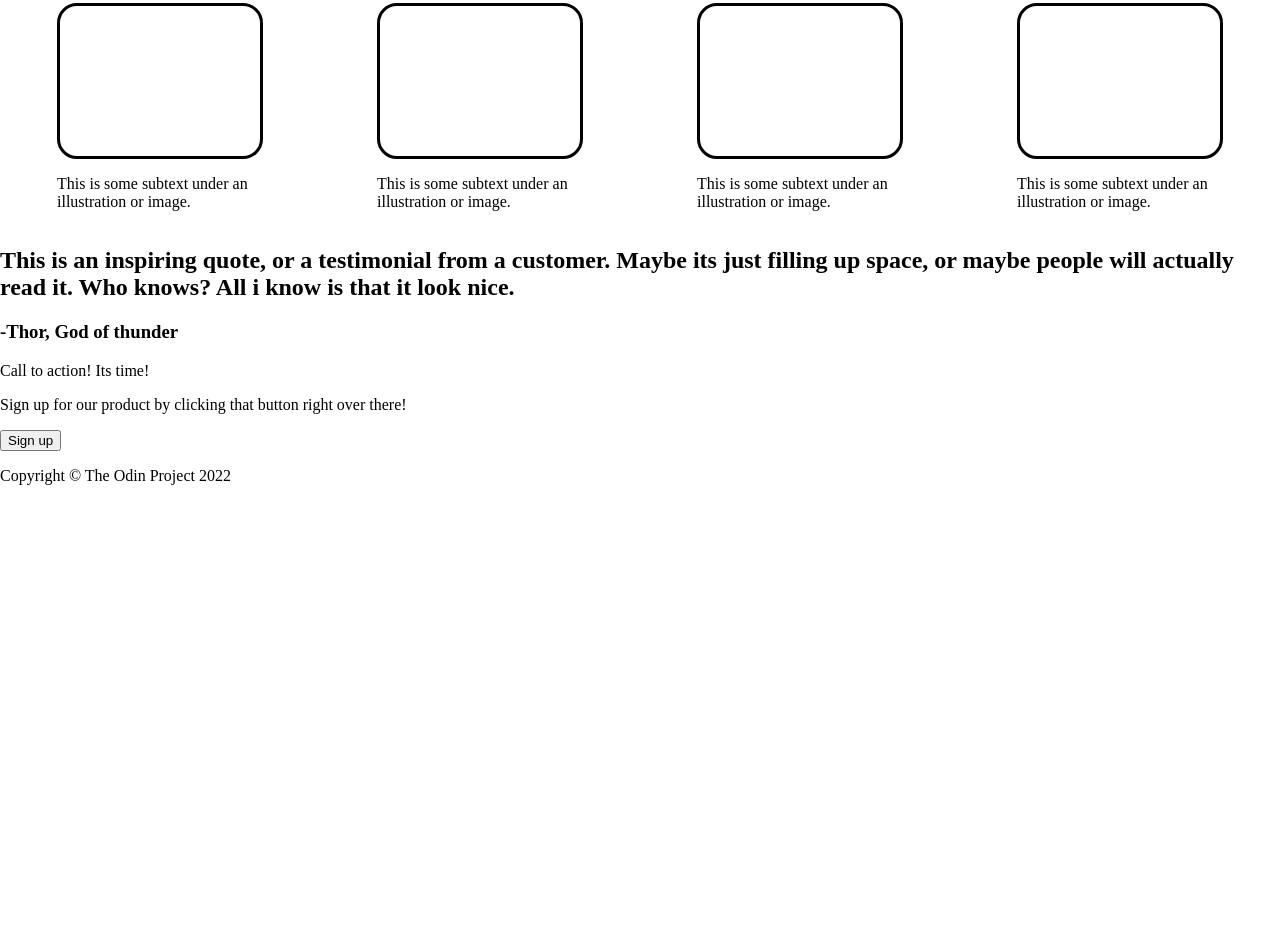
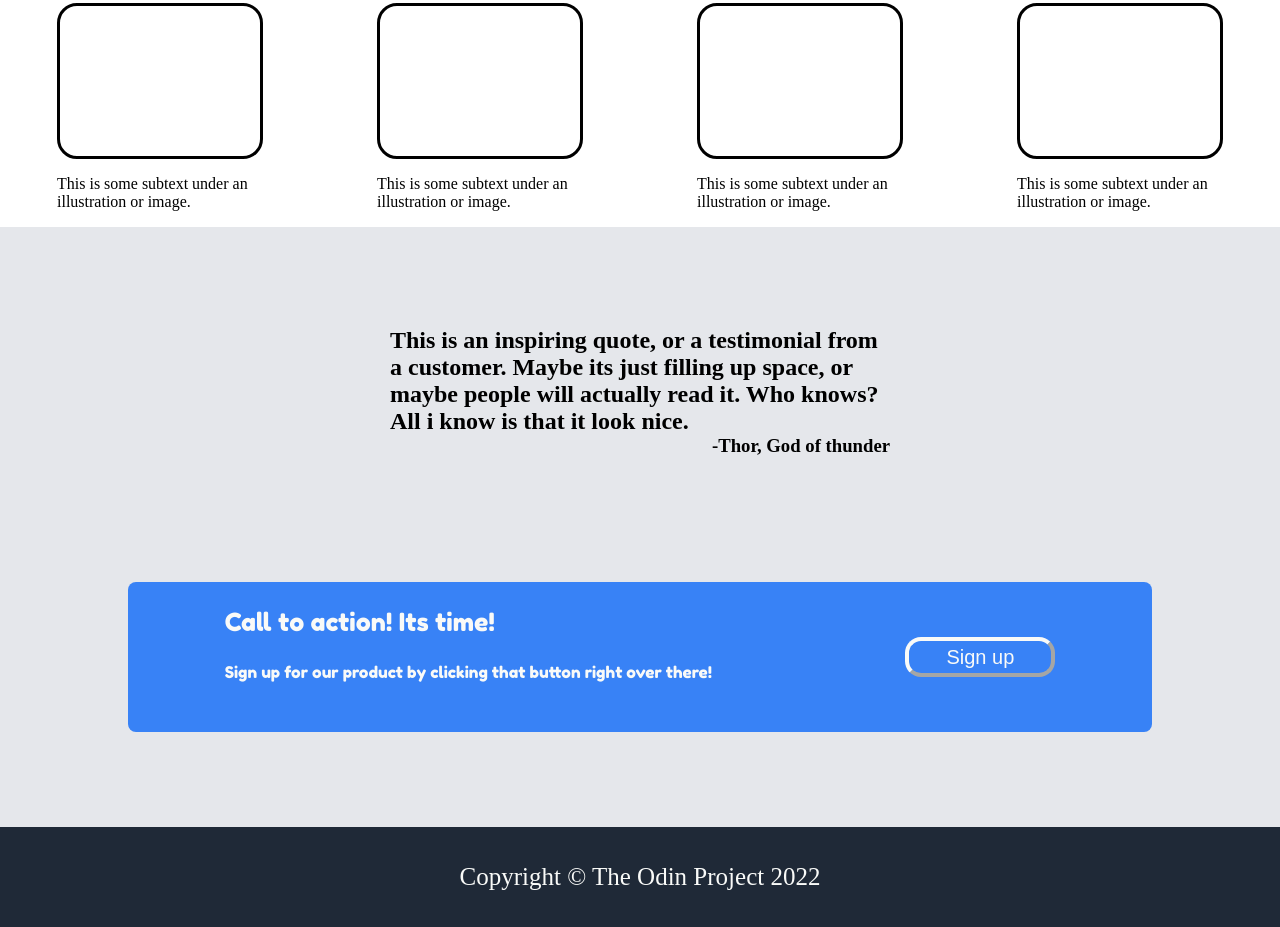
Before and after one commit to LucianoAlexisBarboza/foundations-landing-page, a plain HTML site: page index.html in a window 1280 px wide. Shown: the part 600-1527 px from the top of the page. Before the commit the page ends 1101 px from the top, so only its background shows below. Drawn offline with Linux system fonts and the light colour scheme.

Commit message:
Project done

```diff
--- a/index.html
+++ b/index.html
@@ -50,11 +50,15 @@
     </div>
     </div>
     <div class="quote">
-        <h2>This is an inspiring quote, or a testimonial from a customer. Maybe its just filling up space, or maybe people will actually read it. Who knows? All i know is that it look nice.</h2>
-        <h3>-Thor, God of thunder</h3>
+        <div class="quote__">
+             <h2 class="inspiring">This is an inspiring quote, or a testimonial from a customer. Maybe its just filling up space, or maybe people will actually read it. Who knows? All i know is that it look nice.</h2>
+             <h3 class="test">-Thor, God of thunder</h3>
+        </div>
         <div class="quote__call">
-            <p class="call">Call to action! Its time!</p>
-            <p class="sign-up">Sign up for our product by clicking that button right over there!</p>
+            <div class="action">
+               <p class="call">Call to action! Its time!</p>
+               <p class="sign-up">Sign up for our product by clicking that button right over there!</p>
+            </div>
             <button class="button2">Sign up</button>
         </div>
     </div>
--- a/style.css
+++ b/style.css
@@ -105,14 +105,68 @@ body {
 
 /* INFO SECTION */
 
+
 /* QUOTE SECTION */
 
 .quote {
-    background-color: ;
+    background-color: #e5e7eb;
+    height: 500px;
+    padding-top: 100px;
 }
 
+.quote__ {
+    display: flex;
+    flex-direction: column;
+    align-items:flex-end;
+    flex-wrap: wrap;
+    width: 500px;
+    margin: auto;
+}
 
+.inspiring, .test {
+    margin-top: 0;
+    margin-bottom: 0;
+}
 
+.quote__call {
+    background-color: #3882f6;
+    color: #f9faf8;
+    display: flex;
+    flex-direction: row;
+    justify-content: space-around;
+    width: 80%;
+    height: 150px;
+    margin: auto;
+    border-radius: 8px;
+    font-family: 'Fredoka One', cursive;
+    margin-top: 125px;
+}
 
+.call {
+    font-size: 25px;
+}
 
+.button2 {
+    color: #f9faf8;
+    background-color: #3882f6;
+    border-radius: 16px;
+    border-color: #f9faf8;
+    border-width: 4px;
+    font-size: 20px;
+    width: 150px;
+    height: 40px;
+    align-self: center;
+}
 /* QUOTE SECTION */
+
+/* FOOTER */
+
+.footer {
+    background-color:#1f2937;
+    color: #f9faf8;
+    font-size: 25px;
+    display: flex;
+    height: 100px;
+    align-items: center;
+    justify-content: center;
+}
```
